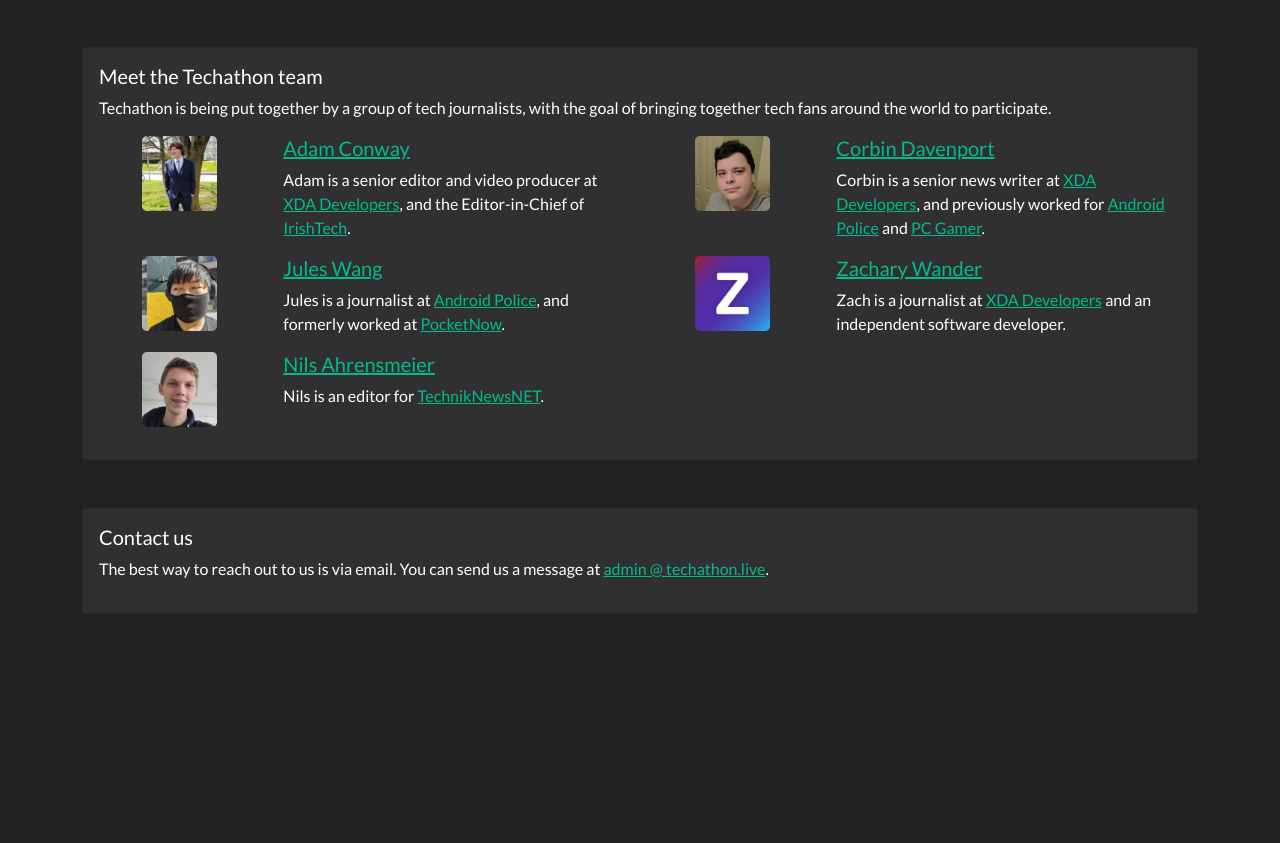
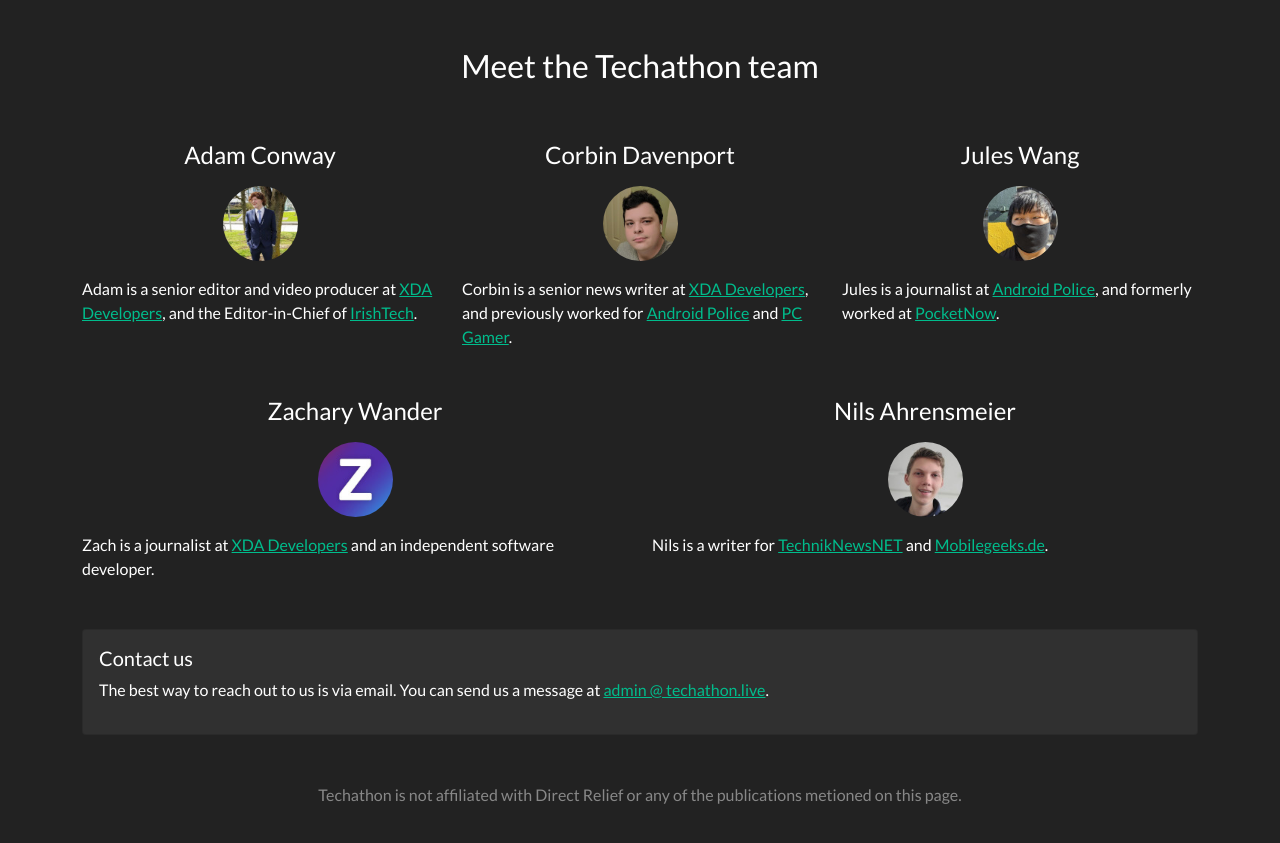
Before and after one commit to corbindavenport/techathon, a plain HTML site: page new-index.html in a window 1280 px wide. Shown: the part 1429-2272 px from the top of the page. Before the commit the page ends 2091 px from the top, so only its background shows below. Drawn offline with nearby package versions, Linux system fonts and the light colour scheme.

Commit message:
Finish new site

```diff
--- a/new-index.html
+++ b/new-index.html
@@ -61,11 +61,16 @@
         #team img {
             width: 75px;
             height: 75px;
-            border-radius: .3rem;
+            border-radius: 50%;
         }
 
         iframe {
             border-radius: .3rem !important;
+        }
+
+        /* Fix for anchor links with fixed nav bar */
+        html {
+            scroll-padding-top: 80px;
         }
 
     </style>
@@ -152,83 +157,63 @@
                 <iframe src="https://calendar.google.com/calendar/embed?height=600&amp;wkst=1&amp;bgcolor=%23ffffff&amp;ctz=Europe%2FDublin&amp;src=8o4aerj032qe574bnottfii8ms@group.calendar.google.com&amp;color=%23E4C441&amp;showTitle=0&amp;showNav=0&amp;showDate=0&amp;showPrint=0&amp;showTabs=0&amp;showCalendars=0&amp;showTz=1&amp;mode=AGENDA" style="border-width:0" frameborder="0" scrolling="no"></iframe>
             </div>
         </div>
-        <!-- Team card -->
-        <div class="card mt-5" id="team">
-            <div class="card-body">
-                <h5 class="card-title">Meet the Techathon team</h5>
-                <p>Techathon is being put together by a group of tech journalists, with the goal of bringing together tech fans around the world to participate.</p>
-                <div class="row mt-3">
-                    <!-- Person 1 -->
-                    <div class="col-2 mb-3">
-                        <div align="center">
-                            <img src="img/adam.jpg" alt="" class="circle">
-                        </div>
-                    </div>
-                    <div class="col-10 col-lg-4 mb-3">
-                        <a href="https://twitter.com/AdamConwayIE" target="_blank">
-                            <h5 class="card-title">Adam Conway</h5>
-                        </a>
-                        Adam is a senior editor and video producer at <a href="https://www.xda-developers.com/" target="_blank">XDA Developers</a>, and the Editor-in-Chief of <a href="https://www.irishtech.ie" target="_blank">IrishTech</a>.
-                    </div>
-                    <!-- Person 2 -->
-                    <div class="col-2 mb-3">
-                        <div align="center">
-                            <img src="img/corbin.jpg" alt="" class="circle">
-                        </div>
-                    </div>
-                    <div class="col-10 col-lg-4 mb-3">
-                        <a href="https://corbin.io" target="_blank">
-                            <h5 class="card-title">Corbin Davenport</h5>
-                        </a>
-                        Corbin is a senior news writer at <a href="https://www.xda-developers.com/" target="_blank">XDA Developers</a>, and previously worked for <a href="https://www.androidpolice.com/" target="_blank">Android Police</a> and <a href="https://https://www.pcgamer.com/">PC Gamer</a>.
-                    </div>
-                    <!-- Person 3 -->
-                    <div class="col-2 mb-3">
-                        <div align="center">
-                            <img src="img/jules.jpg" alt="" class="circle">
-                        </div>
-                    </div>
-                    <div class="col-10 col-lg-4 mb-3">
-                        <a href="https://twitter.com/PointJules" target="_blank">
-                            <h5 class="card-title">Jules Wang</h5>
-                        </a>
-                        Jules is a journalist at <a href="https://www.androidpolice.com/" target="_blank">Android Police</a>, and formerly worked at <a href="https://pocketnow.com/">PocketNow</a>.
-                    </div>
-                    <!-- Person 4 -->
-                    <div class="col-2 mb-3">
-                        <div align="center">
-                            <img src="img/zach.jpg" alt="" class="circle">
-                        </div>
-                    </div>
-                    <div class="col-10 col-lg-4 mb-3">
-                        <a href="https://zwander.dev/" target="_blank">
-                            <h5 class="card-title">Zachary Wander</h5>
-                        </a>
-                        Zach is a journalist at <a href="https://www.xda-developers.com/" target="_blank">XDA Developers</a> and an independent software developer.
-                    </div>
-                    <!-- Person 5 -->
-                    <div class="col-2 mb-3">
-                        <div align="center">
-                            <img src="img/nils.jpg" alt="" class="circle">
-                        </div>
-                    </div>
-                    <div class="col-10 col-lg-4 mb-3">
-                        <a href="https://twitter.com/NilsAhrDE" target="_blank">
-                            <h5 class="card-title">Nils Ahrensmeier</h5>
-                        </a>
-                        Nils is an editor for <a href="https://www.techniknews.net/" target="_blank">TechnikNewsNET</a>.
-                    </div>
-                </div>
+        <!-- Team info -->
+        <div class="row mt-5 mt-5" id="team">
+            <div class="col-12 text-center">
+                <h3>Meet the Techathon team</h3>
+            </div>
+            <!-- Person 1 -->
+            <div class="col-sm-6 col-md-4 mt-5">
+                <h4 class="w-100 text-center">Adam Conway</h4>
+                <a href="https://twitter.com/AdamConwayIE" target="_blank" class="col-12 w-100 text-center mt-3" style="display: block;">
+                    <img src="img/adam.jpg" alt="" class="circle">
+                </a>
+                <div class="mt-3">Adam is a senior editor and video producer at <a href="https://www.xda-developers.com/" target="_blank">XDA Developers</a>, and the Editor-in-Chief of <a href="https://www.irishtech.ie" target="_blank">IrishTech</a>.</div>
+            </div>
+            <!-- Person 2 -->
+            <div class="col-sm-6 col-md-4 mt-5">
+                <h4 class="w-100 text-center">Corbin Davenport</h4>
+                <a href="https://corbin.io" target="_blank" class="col-12 w-100 text-center mt-3" style="display: block;">
+                    <img src="img/corbin.jpg" alt="" class="circle">
+                </a>
+                <div class="mt-3">Corbin is a senior news writer at <a href="https://www.xda-developers.com/" target="_blank">XDA Developers</a>, and previously worked for <a href="https://www.androidpolice.com/" target="_blank">Android Police</a> and <a href="https://https://www.pcgamer.com/">PC Gamer</a>.</div>
+            </div>
+            <!-- Person 3 -->
+            <div class="col-sm-6 col-md-4 mt-5">
+                <h4 class="w-100 text-center">Jules Wang</h4>
+                <a href="https://twitter.com/PointJules" target="_blank" class="col-12 w-100 text-center mt-3" style="display: block;">
+                    <img src="img/jules.jpg" alt="" class="circle">
+                </a>
+                <div class="mt-3">Jules is a journalist at <a href="https://www.androidpolice.com/" target="_blank">Android Police</a>, and formerly worked at <a href="https://pocketnow.com/">PocketNow</a>.</div>
+            </div>
+            <!-- Person 4 -->
+            <div class="col-sm-6 mt-5">
+                <h4 class="w-100 text-center">Zachary Wander</h4>
+                <a href="https://zwander.dev/" target="_blank" class="col-12 w-100 text-center mt-3" style="display: block;">
+                    <img src="img/zach.jpg" alt="" class="circle">
+                </a>
+                <div class="mt-3">Zach is a journalist at <a href="https://www.xda-developers.com/" target="_blank">XDA Developers</a> and an independent software developer.</div>
+            </div>
+            <!-- Person 5 -->
+            <div class="col-sm-6 mt-5">
+                <h4 class="w-100 text-center">Nils Ahrensmeier</h4>
+                <a href="https://twitter.com/NilsAhrDE" target="_blank" class="col-12 w-100 text-center mt-3" style="display: block;">
+                    <img src="img/nils.jpg" alt="" class="circle">
+                </a>
+                <div class="mt-3">Nils is a writer for <a href="https://www.techniknews.net/" target="_blank">TechnikNewsNET</a> and <a href="https://www.mobilegeeks.de/" target="_blank">Mobilegeeks.de</a>.</div>
             </div>
         </div>
-        <!-- Calendar card -->
+        <!-- Contact card -->
         <div class="card mt-5" id="contact">
             <div class="card-body">
                 <h5 class="card-title">Contact us</h5>
                 <p>The best way to reach out to us is via email. You can send us a message at <a href="mailto:admin@techathon.live">admin @ techathon.live</a>.</p>
             </div>
         </div>
-
+        <!-- Footer -->
+        <div class="text-muted text-center mt-5">
+            Techathon is not affiliated with Direct Relief or any of the publications metioned on this page.
+        </div>
     </div>
 
     <script src="https://cdn.jsdelivr.net/npm/bootstrap@5.1.3/dist/js/bootstrap.bundle.min.js" integrity="sha384-ka7Sk0Gln4gmtz2MlQnikT1wXgYsOg+OMhuP+IlRH9sENBO0LRn5q+8nbTov4+1p" crossorigin="anonymous"></script>
```
